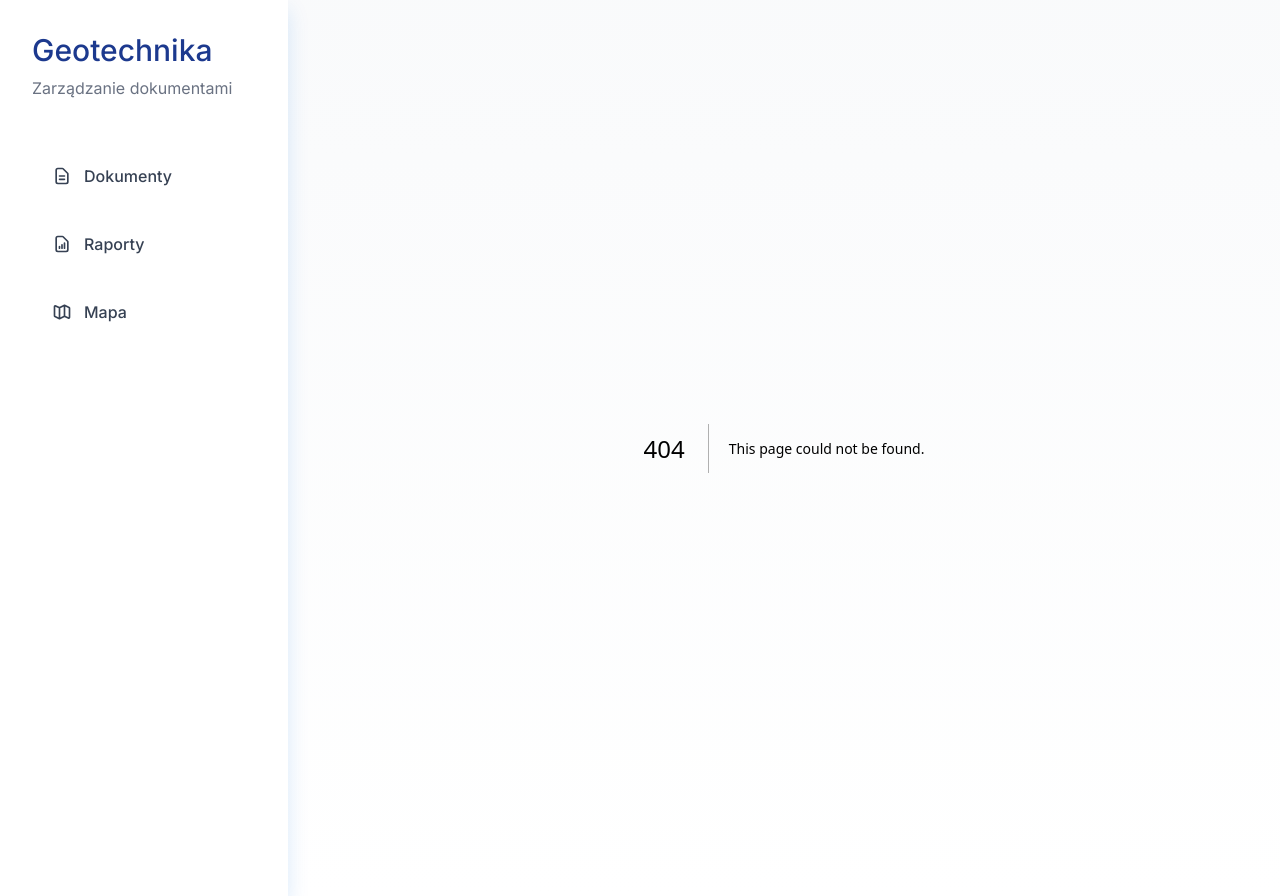
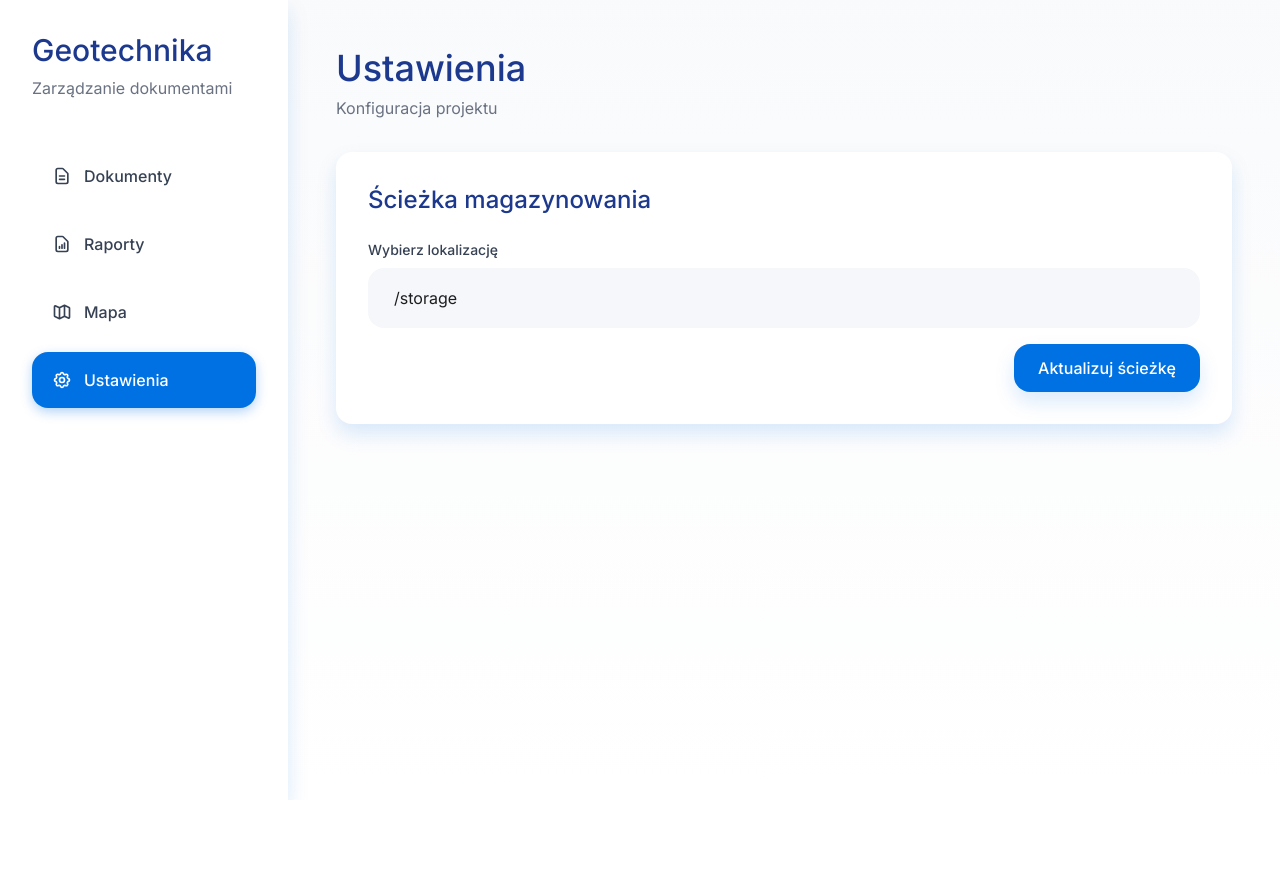
Before and after one commit to AsTikiN/geo, a Next.js app: page /settings in a window 1280 px wide. Before the commit this address had no page. After the commit the page ends 800 px from the top, so only its background shows below. Built offline with nearby package versions, Linux system fonts and the light colour scheme.

Commit message:
feat(settings)

```diff
--- /dev/null
+++ b/src/app/api/config/storage-path/route.ts
@@ -0,0 +1,57 @@
+import { NextRequest, NextResponse } from "next/server";
+import { getStoragePath } from "@/lib/config";
+import fs from "fs/promises";
+
+export async function GET() {
+  try {
+    const currentPath = getStoragePath();
+    return NextResponse.json({
+      storagePath: currentPath,
+      isDefault: currentPath.includes("src/storage")
+    });
+  } catch (error) {
+    console.error("Error getting storage path:", error);
+    return NextResponse.json(
+      { error: "Failed to get storage path" },
+      { status: 500 }
+    );
+  }
+}
+
+export async function POST(request: NextRequest) {
+  try {
+    const { storagePath } = await request.json();
+
+    if (!storagePath || typeof storagePath !== "string") {
+      return NextResponse.json(
+        { error: "Storage path is required" },
+        { status: 400 }
+      );
+    }
+
+    // Validate the path
+    try {
+      await fs.access(storagePath);
+    } catch (error) {
+      return NextResponse.json(
+        { error: "Path is not accessible" },
+        { status: 400 }
+      );
+    }
+
+    // Set environment variable for this session
+    process.env.STORAGE_PATH = storagePath;
+
+    return NextResponse.json({
+      success: true,
+      storagePath,
+      message: "Storage path updated successfully"
+    });
+  } catch (error) {
+    console.error("Error setting storage path:", error);
+    return NextResponse.json(
+      { error: "Failed to set storage path" },
+      { status: 500 }
+    );
+  }
+}
--- /dev/null
+++ b/src/app/settings/page.tsx
@@ -0,0 +1,110 @@
+"use client";
+
+import { useState, useEffect } from "react";
+
+function SettingsContent() {
+  const [storagePath, setStoragePath] = useState<string>("");
+  const [isLoading, setIsLoading] = useState<boolean>(false);
+  const [message, setMessage] = useState<{ type: "success" | "error"; text: string } | null>(null);
+
+  useEffect(() => {
+    loadCurrentPath();
+  }, []);
+
+  const loadCurrentPath = async () => {
+    try {
+      const response = await fetch("/api/config/storage-path");
+      const data = await response.json();
+
+      if (response.ok) {
+        setStoragePath(data.storagePath);
+      } else {
+        setMessage({ type: "error", text: data.error || "Failed to load current path" });
+      }
+    } catch (error) {
+      setMessage({ type: "error", text: "Failed to load current path" });
+    }
+  };
+
+  const handleUpdatePath = async () => {
+    if (!storagePath.trim()) {
+      setMessage({ type: "error", text: "Please enter a valid path" });
+      return;
+    }
+
+    setIsLoading(true);
+    setMessage(null);
+
+    try {
+      const response = await fetch("/api/config/storage-path", {
+        method: "POST",
+        headers: {
+          "Content-Type": "application/json",
+        },
+        body: JSON.stringify({ storagePath: storagePath.trim() }),
+      });
+
+      const data = await response.json();
+
+      if (response.ok) {
+        setMessage({ type: "success", text: data.message });
+      } else {
+        setMessage({ type: "error", text: data.error || "Failed to update path" });
+      }
+    } catch (error) {
+      setMessage({ type: "error", text: "Failed to update path" });
+    } finally {
+      setIsLoading(false);
+    }
+  };
+
+  return (
+    <div>
+      <div className="mb-8">
+        <h1 className="text-4xl font-medium text-blue-900 mb-2">Ustawienia</h1>
+        <p className="text-gray-500">Konfiguracja projektu</p>
+      </div>
+
+      <div className="bg-white rounded-2xl shadow-[0_10px_20px_rgba(0,113,227,0.15)] p-8">
+        <h3 className="text-2xl font-medium text-blue-900 mb-6">Ścieżka magazynowania</h3>
+
+        <div className="space-y-4 flex flex-col">
+          <div>
+            <label className="block text-sm font-medium text-gray-700 mb-2">
+              Wybierz lokalizację
+            </label>
+            <input
+              type="text"
+              value={storagePath}
+              onChange={(e) => setStoragePath(e.target.value)}
+              placeholder="np. /Users/yourusername/Projects/geo-app/src/storage"
+              className="w-full px-6 py-4 text-base text-[#1D1D1F] bg-[#F5F7FA] border-2 border-transparent rounded-2xl focus:outline-none focus:border-[#0071E3] transition-colors placeholder:text-[#1D1D1F]/60"
+            />
+          </div>
+
+          {message && (
+            <div className={`p-3 rounded-md ${
+              message.type === "success"
+                ? "bg-green-50 text-green-800 border border-green-200"
+                : "bg-red-50 text-red-800 border border-red-200"
+            }`}>
+              {message.text}
+            </div>
+          )}
+
+          <button
+            onClick={handleUpdatePath}
+            disabled={isLoading}
+            className="px-6 py-3 text-base font-medium text-white bg-[#0071E3] rounded-2xl hover:bg-[#0077ED] transition-colors disabled:opacity-50 disabled:cursor-not-allowed shadow-[0_10px_20px_rgba(0,113,227,0.15)] ml-auto"
+          >
+            {isLoading ? "Aktualizowanie..." : "Aktualizuj ścieżkę"}
+          </button>
+        </div>
+      </div>
+    </div>
+  );
+}
+
+export default function Settings() {
+  return <SettingsContent />;
+}
--- a/src/app/shared/components/Layout.tsx
+++ b/src/app/shared/components/Layout.tsx
@@ -101,6 +101,37 @@ export function Layout({ children }: LayoutProps) {
               </svg>
               Mapa
             </Link>
+
+            <Link
+              href="/settings"
+              className={`flex items-center px-5 py-4 text-base font-medium rounded-2xl transition-all duration-200 ${
+                isActive("/settings")
+                  ? "bg-[#0071E3] text-white shadow-[0_4px_12px_rgba(0,113,227,0.3)]"
+                  : "text-gray-700 hover:bg-gray-50 hover:shadow-[0_4px_12px_rgba(0,0,0,0.05)]"
+              }`}
+            >
+              <svg
+                className="w-5 h-5 mr-3"
+                fill="none"
+                stroke="currentColor"
+                viewBox="0 0 24 24"
+                xmlns="http://www.w3.org/2000/svg"
+              >
+                <path
+                  strokeLinecap="round"
+                  strokeLinejoin="round"
+                  strokeWidth={2}
+                  d="M10.325 4.317c.426-1.756 2.924-1.756 3.35 0a1.724 1.724 0 002.573 1.066c1.543-.94 3.31.826 2.37 2.37a1.724 1.724 0 001.065 2.572c1.756.426 1.756 2.924 0 3.35a1.724 1.724 0 00-1.066 2.573c.94 1.543-.826 3.31-2.37 2.37a1.724 1.724 0 00-2.572 1.065c-.426 1.756-2.924 1.756-3.35 0a1.724 1.724 0 00-2.573-1.066c-1.543.94-3.31-.826-2.37-2.37a1.724 1.724 0 00-1.065-2.572c-1.756-.426-1.756-2.924 0-3.35a1.724 1.724 0 001.066-2.573c-.94-1.543.826-3.31 2.37-2.37.996.608 2.296.07 2.572-1.065z"
+                />
+                <path
+                  strokeLinecap="round"
+                  strokeLinejoin="round"
+                  strokeWidth={2}
+                  d="M15 12a3 3 0 11-6 0 3 3 0 016 0z"
+                />
+              </svg>
+              Ustawienia
+            </Link>
           </nav>
         </div>
 
--- a/src/app/shared/components/Table.tsx
+++ b/src/app/shared/components/Table.tsx
@@ -25,10 +25,10 @@ export function Table({ pits, hasPdfFile }: TableProps) {
                 Adres
               </th>
               <th className="px-8 py-5 text-left text-sm font-medium text-gray-600">
-                Pliki
+                Ostatnia modyfikacja
               </th>
               <th className="px-8 py-5 text-left text-sm font-medium text-gray-600">
-                Ostatnia modyfikacja
+                Pliki
               </th>
               <th className="px-8 py-5 text-left text-sm font-medium text-gray-600">
                 Akcje
@@ -48,17 +48,6 @@ export function Table({ pits, hasPdfFile }: TableProps) {
                     {pit.street.split("_")[0]} {pit.street.split("_")[1]}
                   </div>
                 </td>
-                <td className="px-8 py-6">
-                  <span
-                    className={`inline-flex items-center px-3 py-1 rounded-full text-xs font-medium ${
-                      hasPdfFile(pit.files)
-                        ? "bg-blue-100 text-blue-800"
-                        : "bg-red-100 text-red-800"
-                    }`}
-                  >
-                    {pit.files.length}
-                  </span>
-                </td>
                 <td className="px-8 py-6 text-sm text-gray-500">
                   {pit.lastFileModification
                     ? new Date(pit.lastFileModification).toLocaleDateString(
@@ -74,6 +63,17 @@ export function Table({ pits, hasPdfFile }: TableProps) {
                         month: "long",
                         year: "numeric",
                       })}
+                </td>
+                <td className="px-8 py-6">
+                  <span
+                    className={`inline-flex items-center px-3 py-1 rounded-full text-xs font-medium ${
+                      hasPdfFile(pit.files)
+                        ? "bg-blue-100 text-blue-800"
+                        : "bg-red-100 text-red-800"
+                    }`}
+                  >
+                    {pit.files.length}
+                  </span>
                 </td>
                 <td className="px-8 py-6 space-x-2 flex gap-2 flex-wrap">
                   <Link
--- /dev/null
+++ b/src/lib/config.ts
@@ -0,0 +1,15 @@
+import path from "path";
+
+// Default storage path
+const DEFAULT_STORAGE_PATH = path.join(process.cwd(), "src", "storage");
+
+// Get storage path from environment variable or use default
+export function getStoragePath(): string {
+  const envPath = process.env.STORAGE_PATH;
+
+  if (envPath) {
+    return path.resolve(envPath);
+  }
+
+  return DEFAULT_STORAGE_PATH;
+}
--- a/src/lib/fs-utils.ts
+++ b/src/lib/fs-utils.ts
@@ -1,7 +1,6 @@
 import fs from "fs/promises";
 import path from "path";
-
-const STORAGE_PATH = path.join(process.cwd(), "src", "storage");
+import { getStoragePath } from "./config";
 
 export function getMonthName(month: number): string {
   const months = [
@@ -108,4 +107,4 @@ function getMonthNumber(monthName: string): number {
   return months[monthName as keyof typeof months] || 1;
 }
 
-export const getStoragePath = () => STORAGE_PATH;
+export { getStoragePath };
```
Also changed, not shown: 1 other file (tests, documents, lock files or other folders).
